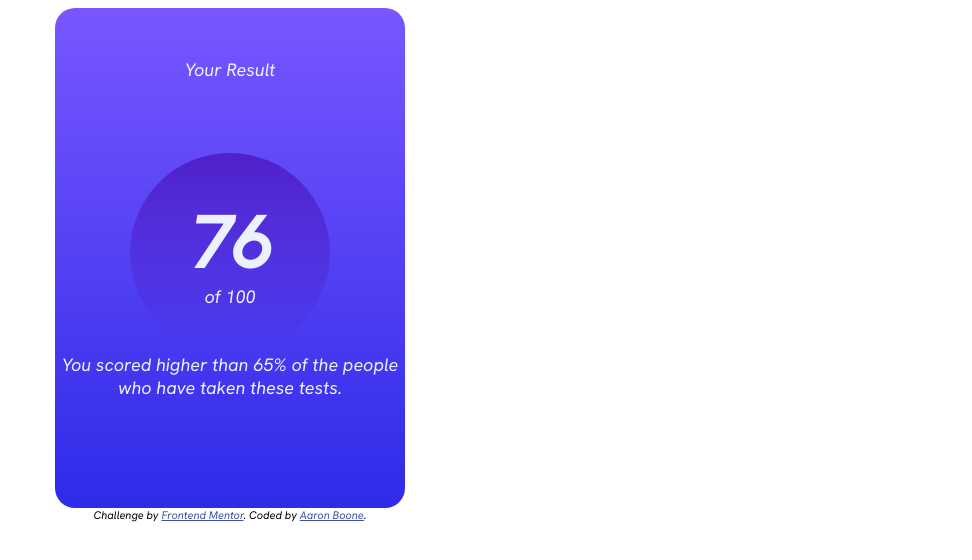
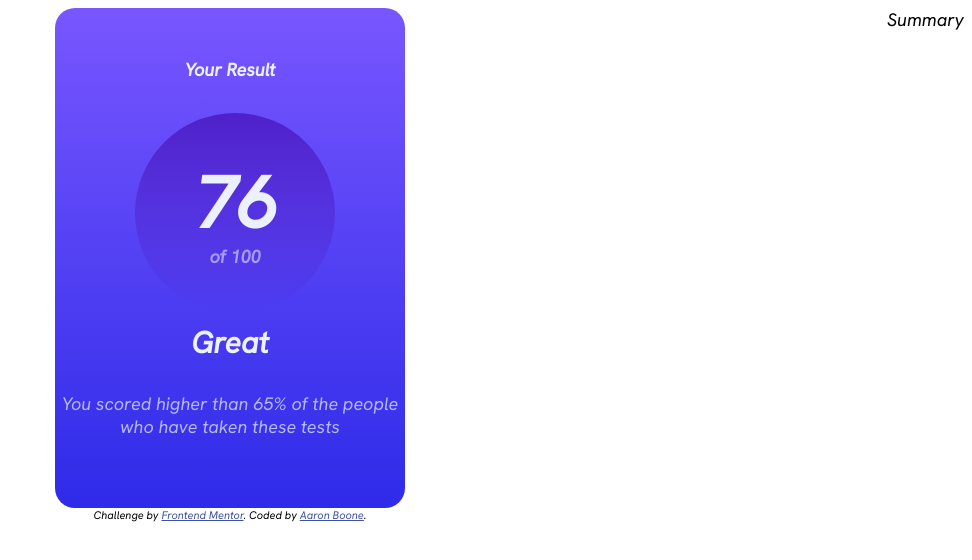
Before and after one commit to aboone2000/Result-Summary, a plain HTML site: page index.html in a window 1280 px wide. Shown: the whole page, without its empty margins (308-1280 px from the left). Drawn offline with Linux system fonts and the light colour scheme.

Commit message:
Updated HTML and CSS

```diff
--- a/index.css
+++ b/index.css
@@ -1,3 +1,9 @@
+body{
+    background-color:hsl(0, 0%, 100%) ;
+}
+
+
+
 .card{
     background-image: linear-gradient(hsl(252,100%,67%),hsl(241,81%,54%));
     width: 350px;
@@ -16,6 +22,7 @@
     text-align: center;
     padding-top: 50px;
     color: hsl(221, 100%, 96%);
+    font-weight: 800;
 }
 
 body{
@@ -28,9 +35,10 @@ body{
 }
 
 .card-holder{
-    background-color: hsl(0, 0%, 100%);
+
     width: 1000px;
     height: 700px;
+    float: left;
 }
 
 .circle{
@@ -40,6 +48,9 @@ border-radius: 200px;
 height: 200px;
 width: 200px;
 margin: auto;
+position: relative;
+bottom: 40px;
+left: 5px;
 }
 
 p{
@@ -58,4 +69,27 @@ small{
     text-align: center;
   position: relative;
   bottom: 120px;
+  color: hsla(241, 100%, 89%, 0.7);
 }
+
+
+#footer{
+font-weight:700;
+font-size: 30px;
+position: relative;
+bottom: 30px;
+}
+
+.footer-text{
+    color:hsla(221, 100%, 96%, 0.7 );
+    font-weight: 400;
+}
+
+#card2-holder{
+    float: right;
+
+}
+#card-2{
+    height: 100px;
+
+}
--- a/index.html
+++ b/index.html
@@ -24,22 +24,20 @@
       <div>
         <p>76</p>
         <small> of 100</small>
-
-      </div>
+        </div>
 
        </div>
 
+      <footer id="footer">Great</footer>
 
-      <div>
-      <footer class="card-footer">
-        You scored higher than 65% of the people who have taken these tests.
-      </footer>
-      </div>
+      <div class="footer-text">You scored higher than 65% of the people who have taken these tests</div>
+
 
     </div>
   </div>
 
   </div>
+
   <div class="attribution">
 
     <style>
@@ -49,7 +47,24 @@
     Challenge by <a rel="noopener"href="https://www.frontendmentor.io?ref=challenge" target="_blank">Frontend Mentor</a>.
     Coded by <a href="#">Aaron Boone</a>.
   </div>
+
 </section>
+
+
+
+<section id="card2-holder">
+  <div id="card-2">
+   <div class="card2-header">Summary</div>
+    <main id="card2-body">
+
+
+    </main>
+
+  </div>
+</section>
+
+
+
 
 
 </body>
```
